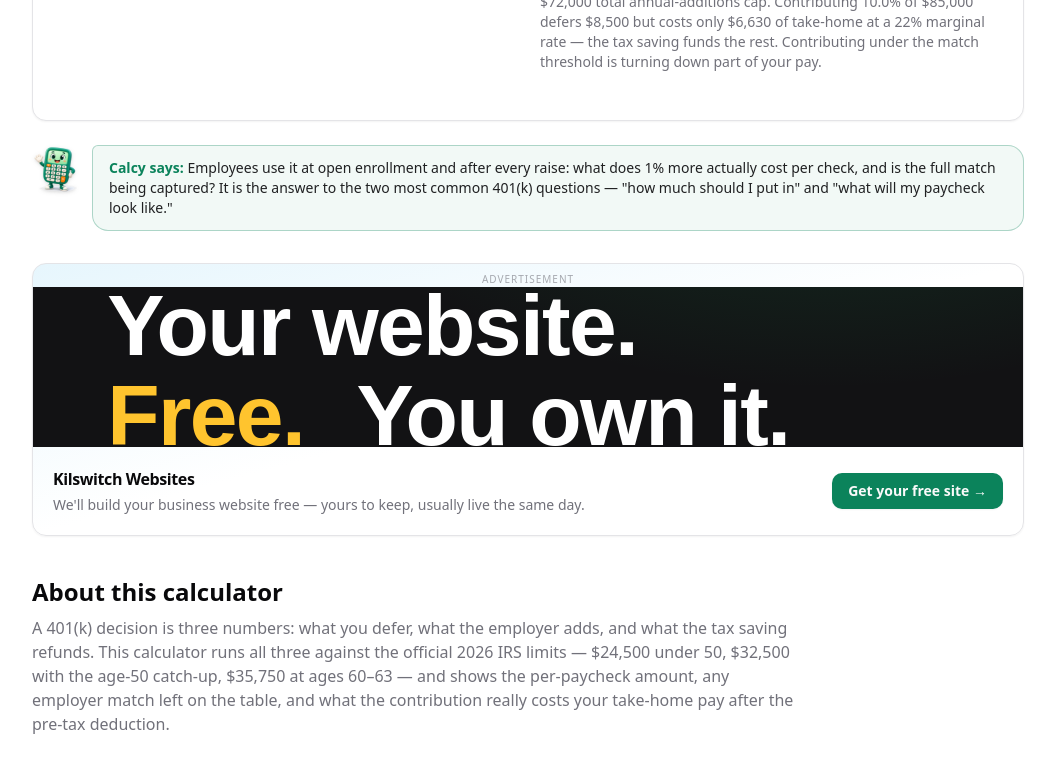
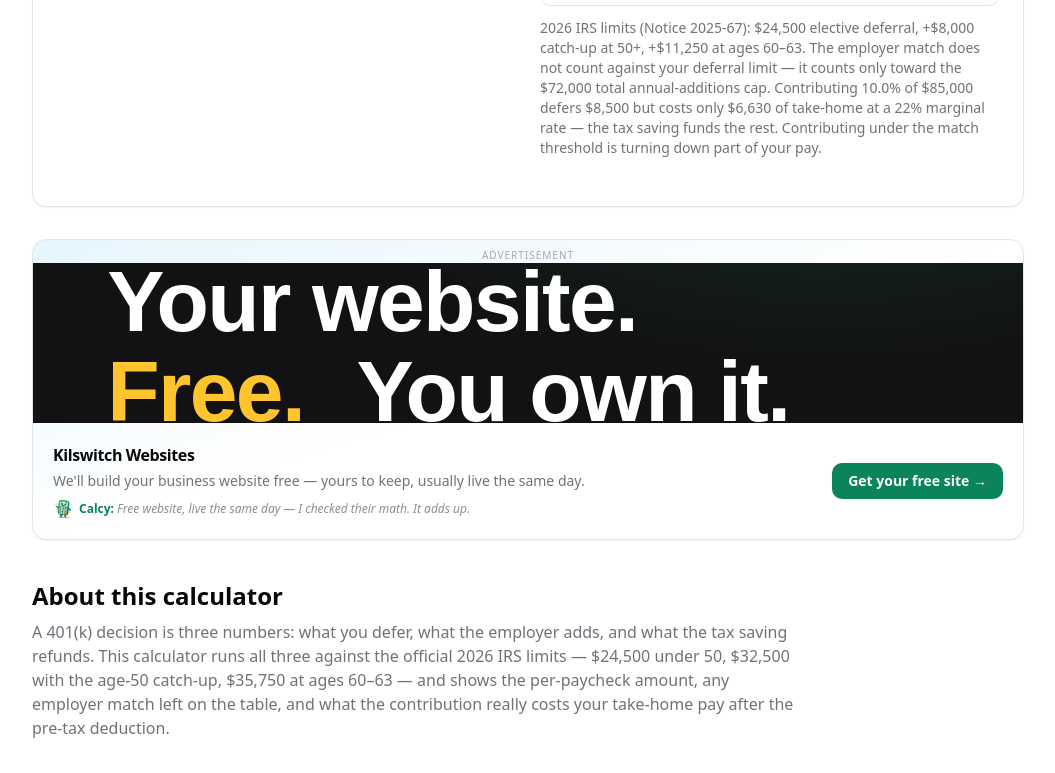
Before and after one commit to LIMENHelix/calcstack, a React (Vite) app: page /calcstack/calculators/401k-contribution-calculator in a window 1280 px wide. Shown: the part 974-1747 px from the top of the page, without its empty margins (112-1167 px from the left). Built offline with nearby package versions, Linux system fonts and the light colour scheme.

Commit message:
Calcy tip moves above calculator; his endorsement joins every ad banner

```diff
--- a/src/components/Monetization.tsx
+++ b/src/components/Monetization.tsx
@@ -38,6 +38,7 @@ const HOUSE_ADS = [
     href: 'https://www.killswitchwebsites.com',
     img: `${BASE}ads/killswitch-og.svg`,
     tone: 'from-sky-500/10',
+    calcyLine: "Free website, live the same day — I checked their math. It adds up."
   },
   {
     name: 'Relay — The Everyday Edit',
@@ -46,6 +47,7 @@ const HOUSE_ADS = [
     href: 'https://limenhelix.com/relay',
     img: `${BASE}ads/relay-coffee.jpg`,
     tone: 'from-amber-500/10',
+    calcyLine: "The coffee gear is legit. I ran the cost-per-cup numbers myself."
   },
   {
     name: 'Relay — Coffee & Custard',
@@ -54,6 +56,7 @@ const HOUSE_ADS = [
     href: 'https://limenhelix.com/relay',
     img: `${BASE}ads/relay-mug.jpg`,
     tone: 'from-orange-500/10',
+    calcyLine: "Their espresso makers pass my cost-per-shot test. I respect that."
   },
   {
     name: 'Relay — Everyday Style',
@@ -62,6 +65,7 @@ const HOUSE_ADS = [
     href: 'https://limenhelix.com/relay',
     img: `${BASE}ads/relay-crewneck.jpg`,
     tone: 'from-rose-500/10',
+    calcyLine: "Cost-per-wear math loves good basics. So do I."
   },
   {
     name: 'Tradier Brokerage',
@@ -69,6 +73,7 @@ const HOUSE_ADS = [
     cta: 'Open an account',
     href: 'https://trade.tradier.com/raf-open/?mwr=christopher-793b',
     tone: 'from-emerald-500/10',
+    calcyLine: "Their live quotes power my portfolio. I vouch for the data personally."
   },
   {
     name: 'Your business here',
@@ -76,6 +81,7 @@ const HOUSE_ADS = [
     cta: 'Message us to advertise',
     href: '/advertise',
     tone: 'from-violet-500/10',
+    calcyLine: "This spot gets seen by people mid-decision. Prime real estate — trust me, I am a calculator."
   },
 ]
 let houseAdCounter = 0
@@ -130,6 +136,10 @@ export function AdSlot({ label = 'Advertisement' }: { label?: string }) {
         <div className="min-w-0 flex-1">
           <p className="text-base font-bold tracking-tight">{ad.name}</p>
           <p className="mt-1 text-sm text-muted-foreground">{ad.blurb}</p>
+          <p className="mt-2 flex items-center gap-1.5 text-xs italic text-muted-foreground/80">
+            <img src={`${BASE}calcy.png`} alt="" className="h-5 w-5" loading="lazy" />
+            <span><span className="font-semibold not-italic text-primary">Calcy:</span> {ad.calcyLine}</span>
+          </p>
         </div>
         <span className="shrink-0 rounded-lg bg-primary px-4 py-2 text-sm font-semibold text-primary-foreground shadow-sm">
           {ad.cta} →
--- a/src/pages/CalculatorPage.tsx
+++ b/src/pages/CalculatorPage.tsx
@@ -153,16 +153,17 @@ export default function CalculatorPage() {
       <h1 className="mb-2 text-3xl font-extrabold tracking-tight">{meta.shortTitle}</h1>
       <p className="mb-6 text-lg text-muted-foreground">{meta.tagline}</p>
 
-      {/* Tool first — the calculator is the hero of the page */}
-      <Suspense fallback={<div className="py-12 text-center text-sm text-muted-foreground">Loading calculator…</div>}>
-        <Calc presets={variant?.presets} stateSlug={variant?.stateSlug} />
-      </Suspense>
-
+      {/* Calcy frames the tool before the visitor touches it */}
       {(WHY_USE[meta.slug] ?? (variant ? WHY_USE[variant.baseSlug] : undefined)) && (
         <CalcyTip mood={calcyMood(meta.slug)}>
           {WHY_USE[meta.slug] ?? (variant ? WHY_USE[variant.baseSlug] : undefined)}
         </CalcyTip>
       )}
+
+      {/* Tool first — the calculator is the hero of the page */}
+      <Suspense fallback={<div className="py-12 text-center text-sm text-muted-foreground">Loading calculator…</div>}>
+        <Calc presets={variant?.presets} stateSlug={variant?.stateSlug} />
+      </Suspense>
 
       <AdSlot />
 
```
